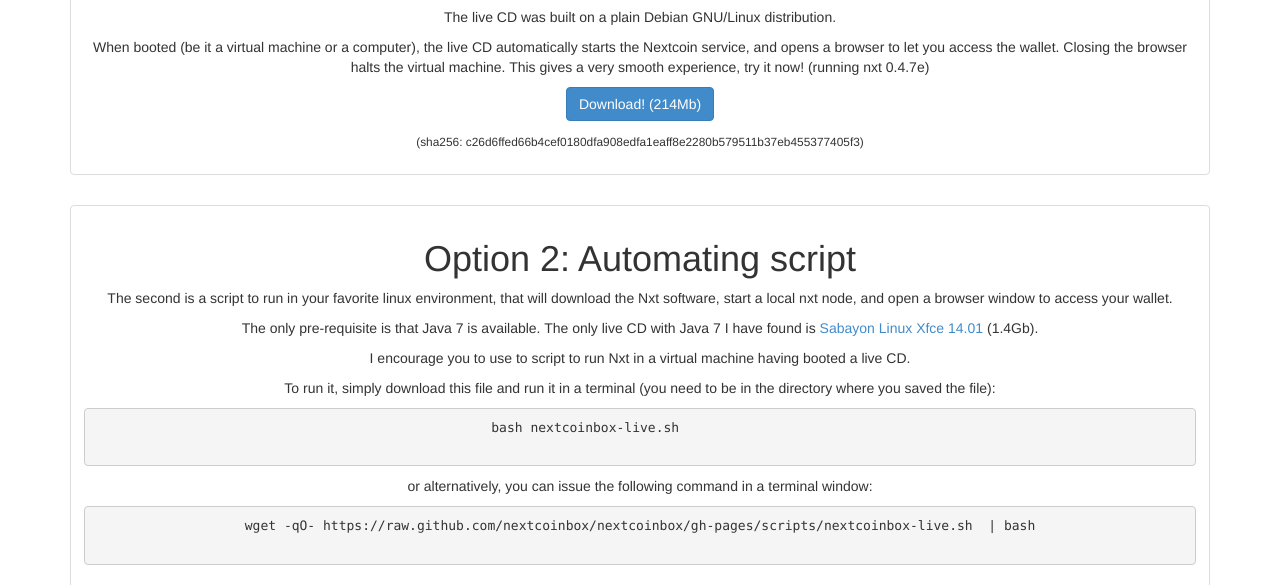
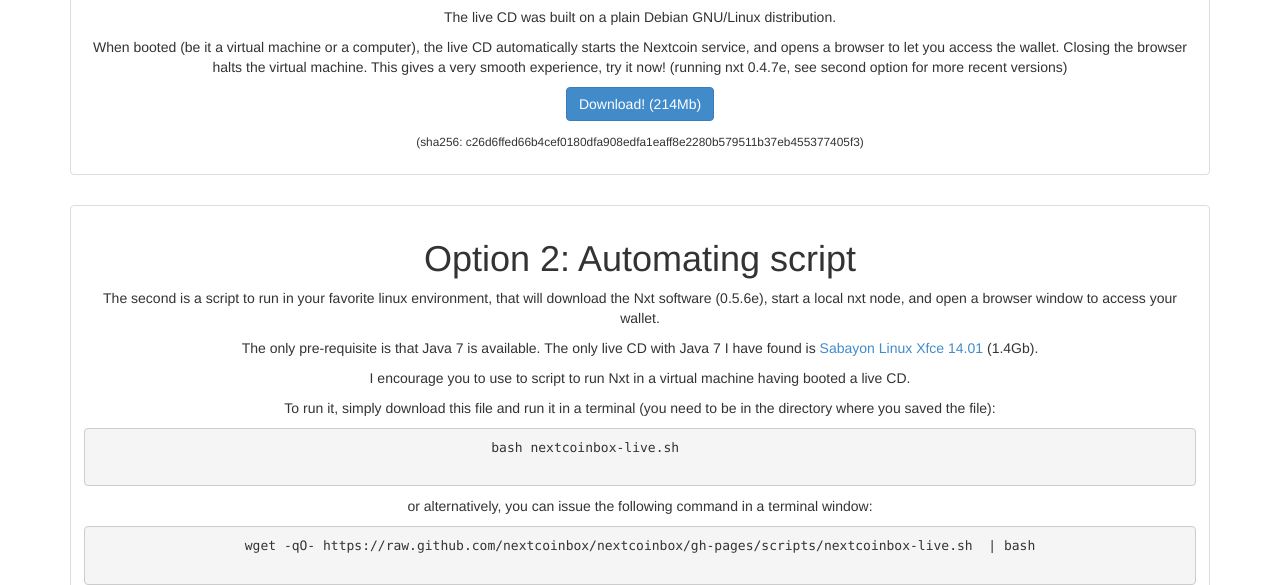
Before and after one commit to nextcoinbox/nextcoinbox, a plain HTML site: page index.html in a window 1280 px wide. Shown: the part 515-1100 px from the top of the page. Drawn offline with Linux system fonts and the light colour scheme.

Commit message:
index for 0.5.6e

```diff
--- a/index.html
+++ b/index.html
@@ -64,7 +64,7 @@
             <div class="caption">
               <h1>Option 1: Custom live CD</h1>
               <p>The live CD was built on a plain Debian GNU/Linux distribution.</p>
-              <p>When booted (be it a virtual machine or a computer), the live CD automatically starts the Nextcoin service, and opens a browser to let you access the wallet. Closing the browser halts the virtual machine. This gives a very smooth experience, try it now! (running nxt 0.4.7e)</p>
+              <p>When booted (be it a virtual machine or a computer), the live CD automatically starts the Nextcoin service, and opens a browser to let you access the wallet. Closing the browser halts the virtual machine. This gives a very smooth experience, try it now! (running nxt 0.4.7e, see second option for more recent versions)</p>
               <p><a class="btn btn-primary btn-large" href="https://mega.co.nz/#!8pZz2QyS!BOeOsj2FOwZ7HDboPYpnXkZPof8YqJyPQ3gfjSlM8x0">Download! (214Mb)</a></p>
               <p><small>(sha256: c26d6ffed66b4cef0180dfa908edfa1eaff8e2280b579511b37eb455377405f3)</small></p>
               <!--<p><a href="#" class="btn btn-primary">Buy Now!</a> <a href="#" class="btn btn-default">More Info</a></p>-->
@@ -77,7 +77,7 @@
           <div class="thumbnail">
             <div class="caption">
               <h1>Option 2: Automating script</h1>
-              <p>The second is a script to run in your favorite linux environment, that will download the Nxt software, start a local nxt node, and open a browser window to access your wallet.</p>
+              <p>The second is a script to run in your favorite linux environment, that will download the Nxt software (0.5.6e), start a local nxt node, and open a browser window to access your wallet.</p>
               <p>The only pre-requisite is that Java 7 is available. The only live CD with Java 7 I have found is <a href="http://dl.sabayon.org/iso/Sabayon_Linux_14.01_amd64_Xfce.iso">Sabayon Linux Xfce 14.01</a> (1.4Gb).</p>
               <p>I encourage you to use to script to run Nxt in a virtual machine having booted a live CD.</p>
               <p>To run it, simply download this file and run it in a terminal (you need to be in the directory where you saved the file):</p>
```
